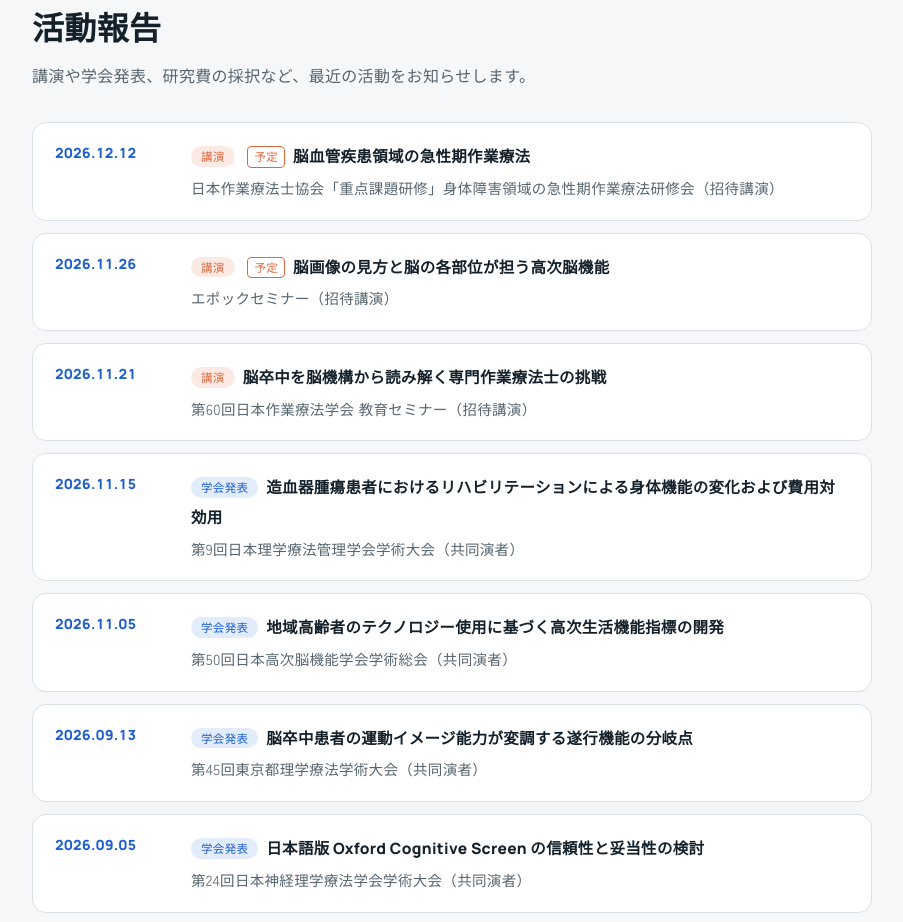
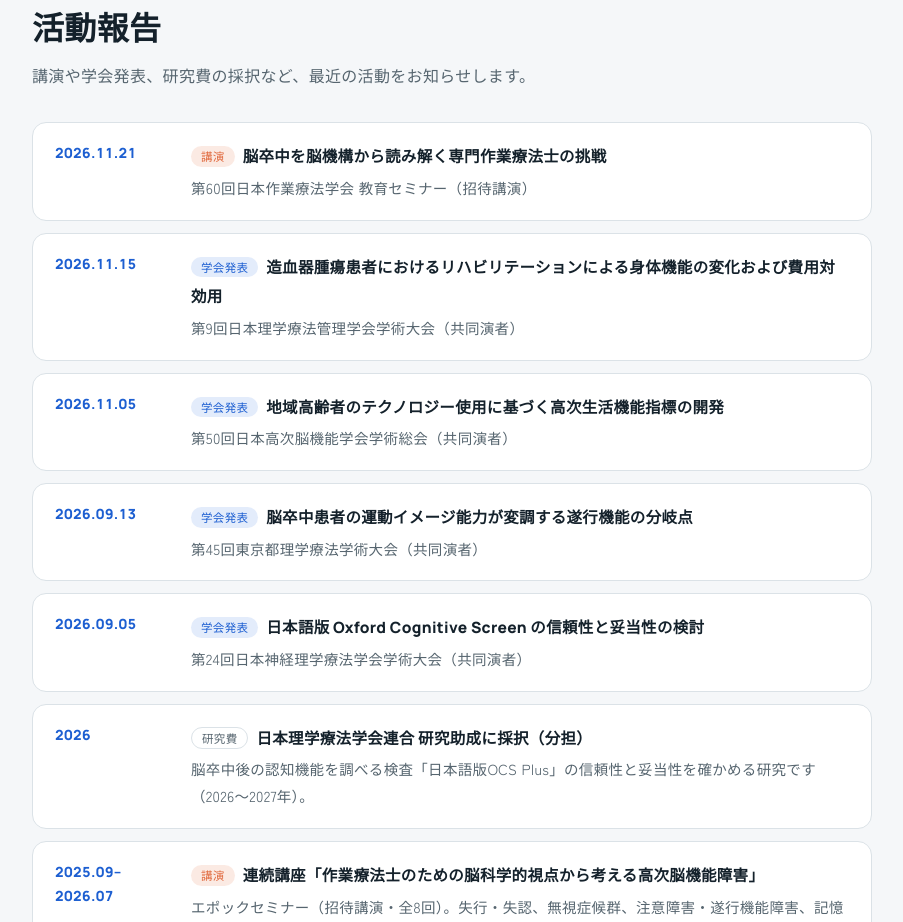
Before and after one commit to t-miyauchi-ot/t-miyauchi-ot.github.io, a plain HTML site: page index.html in a window 1280 px wide. Shown: the part 2271-3193 px from the top of the page, without its empty margins (188-1091 px from the left). Drawn offline with Linux system fonts and the light colour scheme.

Commit message:
活動報告から予定の講演を削除（実施済みのみ掲載）
Co-Authored-By: Claude Opus 5.5 <noreply@anthropic.com>
Claude-Session: https://claude.ai/code/session_018T7gdSWnFJB9C4pvBHXEmh

```diff
--- a/index.html
+++ b/index.html
@@ -142,7 +142,6 @@ summary{cursor:pointer;font-family:var(--font-display);font-weight:700;font-size
 .news .cat{display:inline-block;font-size:11.5px;line-height:1.8;border-radius:999px;padding:0 10px;margin-right:8px;background:var(--accent-soft);color:var(--accent);vertical-align:1px;white-space:nowrap}
 .news .cat.talk{background:color-mix(in srgb,var(--spark) 14%,transparent);color:var(--spark)}
 .news .cat.fund{background:transparent;border:1px solid var(--line);color:var(--muted)}
-.news .soon{display:inline-block;font-size:11.5px;line-height:1.7;border:1px solid var(--spark);color:var(--spark);border-radius:4px;padding:0 6px;margin-right:8px;vertical-align:1px;white-space:nowrap}
 .news time{font-size:14px}
 #news details .news{margin:6px 0 14px}
 #news details .news li{border:0;border-top:1px solid var(--line);border-radius:0;padding:14px 0;background:transparent}
@@ -294,7 +293,6 @@ footer{border-top:1px solid var(--line);padding-block:28px;font-size:13px;color:
     <!--
       活動報告の追加方法：下の <ol class="news"> の一番上に、次の <li> をコピーして書き換えてください（新しいものが上）。
       分類：講演 = class="cat talk"（オレンジ）／学会発表 = class="cat"（青）／研究費 = class="cat fund"（灰）
-      これから行う予定のものは <span class="soon">…</span> を付けると「予定」と表示されます。
       <li>
         <time datetime="2027-01-20">2027.01.20</time>
         <div><span class="cat talk"><span class="ja">講演</span><span class="en">Talk</span></span><h3><span class="ja">タイトル</span><span class="en">Title</span></h3>
@@ -302,16 +300,6 @@ footer{border-top:1px solid var(--line);padding-block:28px;font-size:13px;color:
       </li>
     -->
     <ol class="news">
-      <li>
-        <time datetime="2026-12-12">2026.12.12</time>
-        <div><span class="cat talk"><span class="ja">講演</span><span class="en">Talk</span></span> <span class="soon"><span class="ja">予定</span><span class="en">Upcoming</span></span><h3><span class="ja">脳血管疾患領域の急性期作業療法</span><span class="en">Acute-phase occupational therapy for cerebrovascular disease</span></h3>
-          <p><span class="ja">日本作業療法士協会「重点課題研修」身体障害領域の急性期作業療法研修会（招待講演）</span><span class="en">Japanese Association of Occupational Therapists training course on acute-phase OT (invited)</span></p></div>
-      </li>
-      <li>
-        <time datetime="2026-11-26">2026.11.26</time>
-        <div><span class="cat talk"><span class="ja">講演</span><span class="en">Talk</span></span> <span class="soon"><span class="ja">予定</span><span class="en">Upcoming</span></span><h3><span class="ja">脳画像の見方と脳の各部位が担う高次脳機能</span><span class="en">Reading brain images: which parts of the brain do what</span></h3>
-          <p><span class="ja">エポックセミナー（招待講演）</span><span class="en">Epoch Seminar (invited)</span></p></div>
-      </li>
       <li>
         <time datetime="2026-11-21">2026.11.21</time>
         <div><span class="cat talk"><span class="ja">講演</span><span class="en">Talk</span></span><h3><span class="ja">脳卒中を脳機構から読み解く専門作業療法士の挑戦</span><span class="en">Understanding stroke through brain mechanisms: the work of a specialist OT</span></h3>
```
